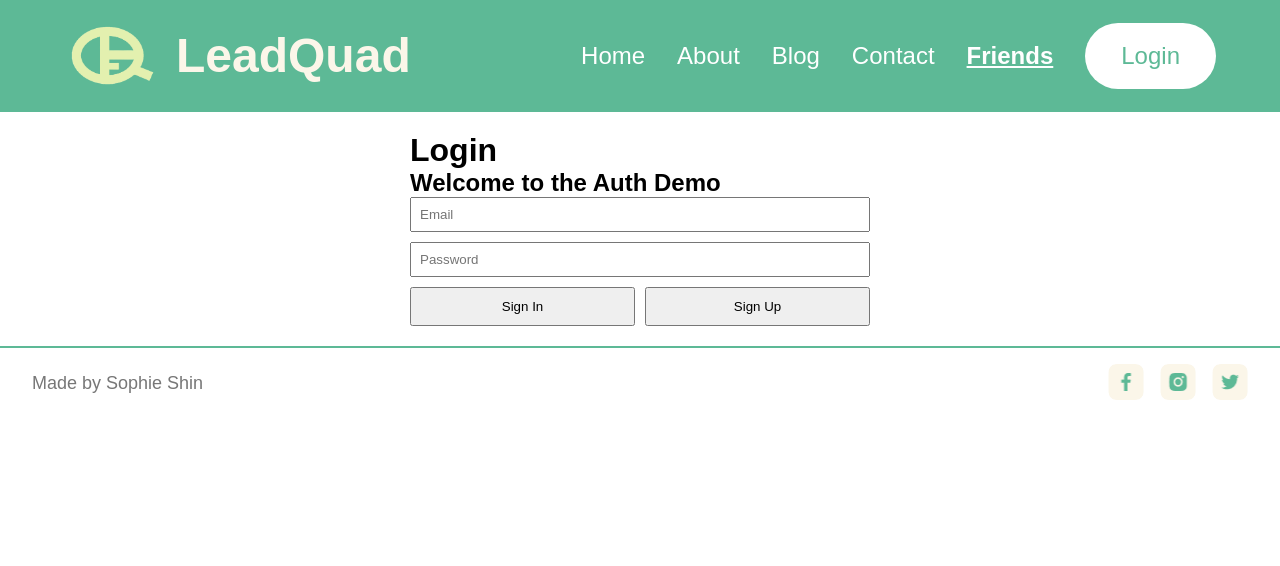
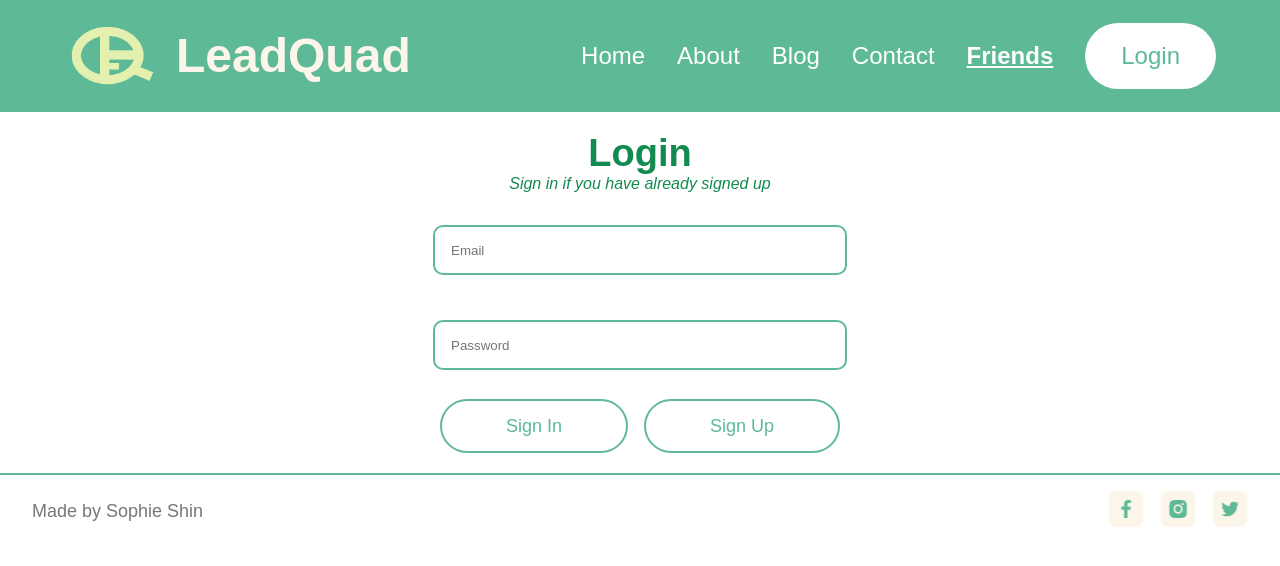
Before and after one commit to syshin402/Leafquad_web, a React (Create React App) app: page /login in a window 1280 px wide. Shown: the top 566 px of the page. Built offline with nearby package versions, Linux system fonts and the light colour scheme; no server answers.

Commit message:
Fixed home page

```diff
--- a/src/App.css
+++ b/src/App.css
@@ -87,7 +87,7 @@ body {
 .profile-dropdown-menu {
   position: absolute;        /* so it floats */
   top: 60px;                 /* adjust so it’s below the profile avatar/name */
-  right: 0;                  /* or left: 0; depending on your layout */
+  right: 0;
   background-color: #F8FAFC;
   box-shadow: 0 2px 8px rgba(0,0,0,0.15);
   border-radius: 5px;
@@ -381,29 +381,32 @@ body {
    The main content area from Figma
 */
 .home-content {
-  width: 1714px;
-  height: 874px;
-  padding: 5rem 0;
-  position: static;
+  display: flex;
+  height: 100vh;
+  margin: 0;
+  padding: 0;
 
 }
 
 /* The big image on the left side */
 .home-image {
-  width: 888px;
-  height: 874px;
-  position: absolute;
-  left: 0px;
-  top: 0px;
+
+  width: 45%;
+  height: 100%;
+  object-fit: cover;
 }
 
-
+.home-text-container {
+  display: flex;
+  flex-direction: column;   /* stack items vertically */
+  justify-content: center;
+  padding: 8rem;            /* space around the text */
+  width: 55%;  /*rest of the space after 45% for image */
+  box-sizing: border-box;   /* so padding X exceed the container width */
+}
 .home-bigtext {
-  width: 724px;
-  height: 444px;
-  position: absolute;
-  left: 990px;
-  top: 210px;
+  margin: 0;
+  margin-bottom: 3rem;
 
   color: #E3F0AF;     /* from Figma */
   font-size: 96px;    /* from Figma */
@@ -415,10 +418,7 @@ body {
 
 
 .home-smalltext {
-  width: 595px;
-  position: absolute;
-  left: 990px;
-  top: 654px;
+  margin: 0;
 
   color: #ffffff;
   font-size: 18px;
@@ -504,3 +504,72 @@ body {
 .create-button:hover {
   background-color: #118B50;
 }
+
+/*Login page elements*/
+.login-text {
+  color: #118B50;
+  text-align: center;
+  font-size: 38px;
+  font-family: 'DM Sans', sans-serif;
+}
+.login-describe {
+  color: #118B50;
+  text-align: center;
+  font-family: 'DM Sans', sans-serif;
+  font-style:italic;
+}
+
+.sign-button-container {
+  margin-top: 1rem; /* gap from above element*/
+  display: flex;
+  gap: 1rem;  /* gap between two buttons*/
+  justify-content: center;
+
+}
+.sign-button-text {
+  text-align: center;
+  color: #5DB996;
+  font-size: 24px;
+  font-family: 'DM Sans', sans-serif;
+  font-weight: 400;
+  line-height: 18px;
+  word-wrap: break-word;
+
+}
+.sign-button {
+  display: center;
+  padding: 1rem 4rem;
+  border-radius: 30px;
+  border: 2.1px solid #5DB996;
+  background-color: #ffffff;
+  cursor: pointer;
+
+
+}
+.sign-button.primary {
+  background-color: #5DB996;
+  color: white;
+  border: 2px solid transparent;
+}
+.sign-button-text {
+  white-space: nowrap;
+  font-family: "DM Sans", sans-serif;
+  font-size: 18px;
+  font-weight: 500;
+  color: #5DB996;
+}
+.sign-button:hover {
+  background-color: #e1f3eb;  /* a very light teal background */
+}
+.input-login {
+  width: 90%;
+  max-width: 1009px;
+  height: 50px;
+  margin: 2rem auto 0.2rem auto;
+  display: flex;
+  align-items: center;
+  padding: 0.5rem 1rem;
+  border-radius: 10px;
+  border: 2px solid #5DB996;
+  position: relative;
+}
--- a/src/pages/Home.js
+++ b/src/pages/Home.js
@@ -12,7 +12,7 @@ function Home() {
             alt="home-image"
             className="home-image"
           />
-
+  <div class="home-text-container">
           <h1 className="home-bigtext">
             The perfect site for making university friends
           </h1>
@@ -20,6 +20,7 @@ function Home() {
           <p className="home-smalltext">
             Find your quad of friends
           </p>
+          </div>
         </div>
       </div>
     );
--- a/src/pages/LoginPage.js
+++ b/src/pages/LoginPage.js
@@ -91,7 +91,7 @@ function LoginPage() {
 
     return (
         <div style={{ padding: "20px", maxWidth: "500px", margin: "0 auto" }}>
-        <h1>Login</h1>
+        <h1 className="login-text">Login</h1>
 
         {error && (
           <div
@@ -110,7 +110,7 @@ function LoginPage() {
 
         {!token ? (
           <div>
-            <h2>Welcome to the Auth Demo</h2>
+            <p className="login-describe">Sign in if you have already signed up</p>
             <form
               style={{ display: "flex", flexDirection: "column", gap: "10px" }}
             >
@@ -119,29 +119,24 @@ function LoginPage() {
                 placeholder="Email"
                 value={email}
                 onChange={(e) => setEmail(e.target.value)}
-                style={{ padding: "8px" }}
+                className="input-login"
               />
               <input
                 type="password"
                 placeholder="Password"
                 value={password}
                 onChange={(e) => setPassword(e.target.value)}
-                style={{ padding: "8px" }}
+                className="input-login"
               />
-              <div style={{ display: "flex", gap: "10px" }}>
-                <button
-                  onClick={handleSignIn}
-                  style={{ padding: "10px 20px", flex: 1 }}
-                >
-                  Sign In
-                </button>
-                <button
-                  onClick={handleSignUp}
-                  style={{ padding: "10px 20px", flex: 1 }}
-                >
-                  Sign Up
-                </button>
-              </div>
+            <div class="sign-button-container">
+              <button class="sign-button" onClick={handleSignIn}>
+                <span class="sign-button-text">Sign In</span>
+              </button>
+              <button class="sign-button" onClick={handleSignUp}>
+                <span class="sign-button-text">Sign Up</span>
+              </button>
+            </div>
+
             </form>
           </div>
         ) : (
```
